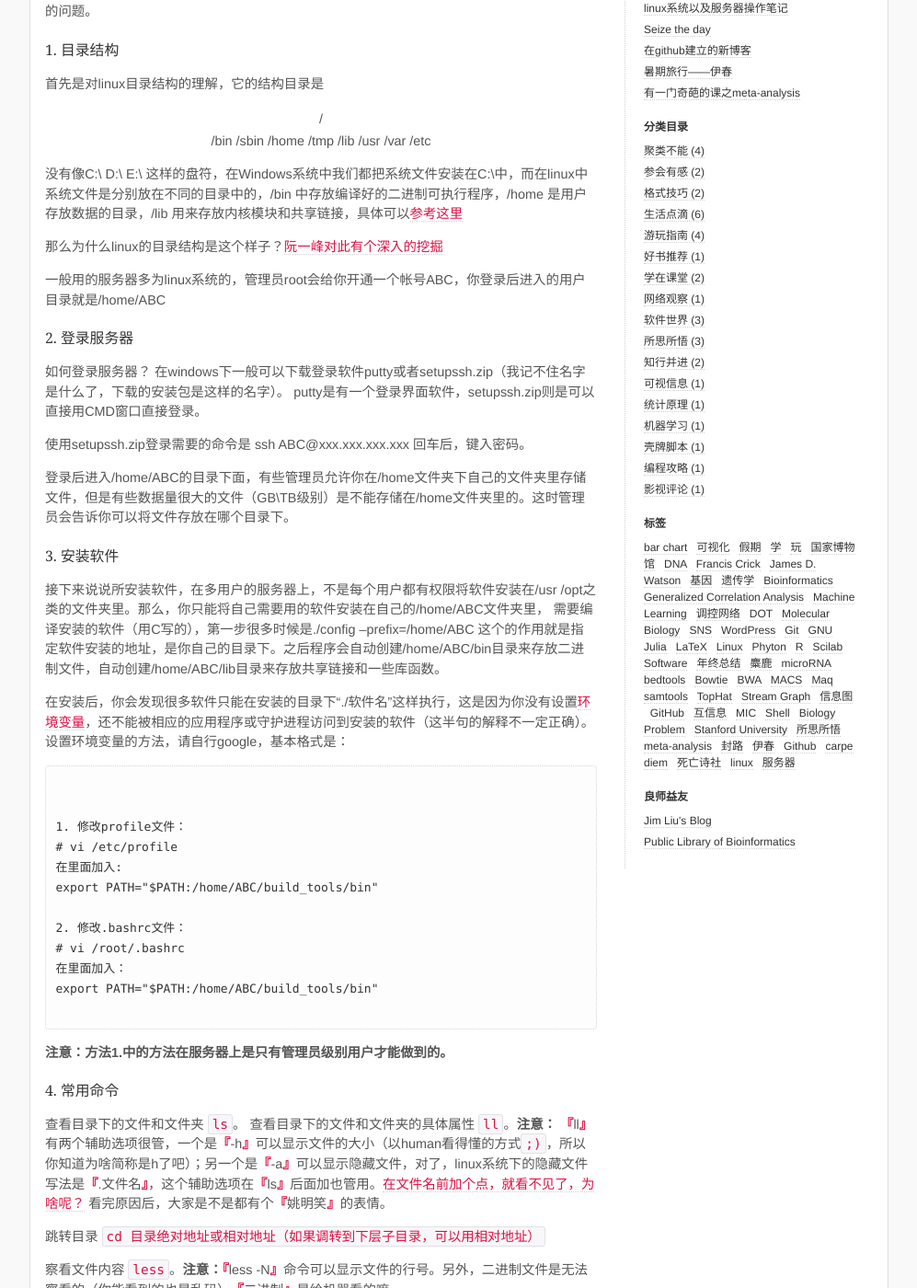
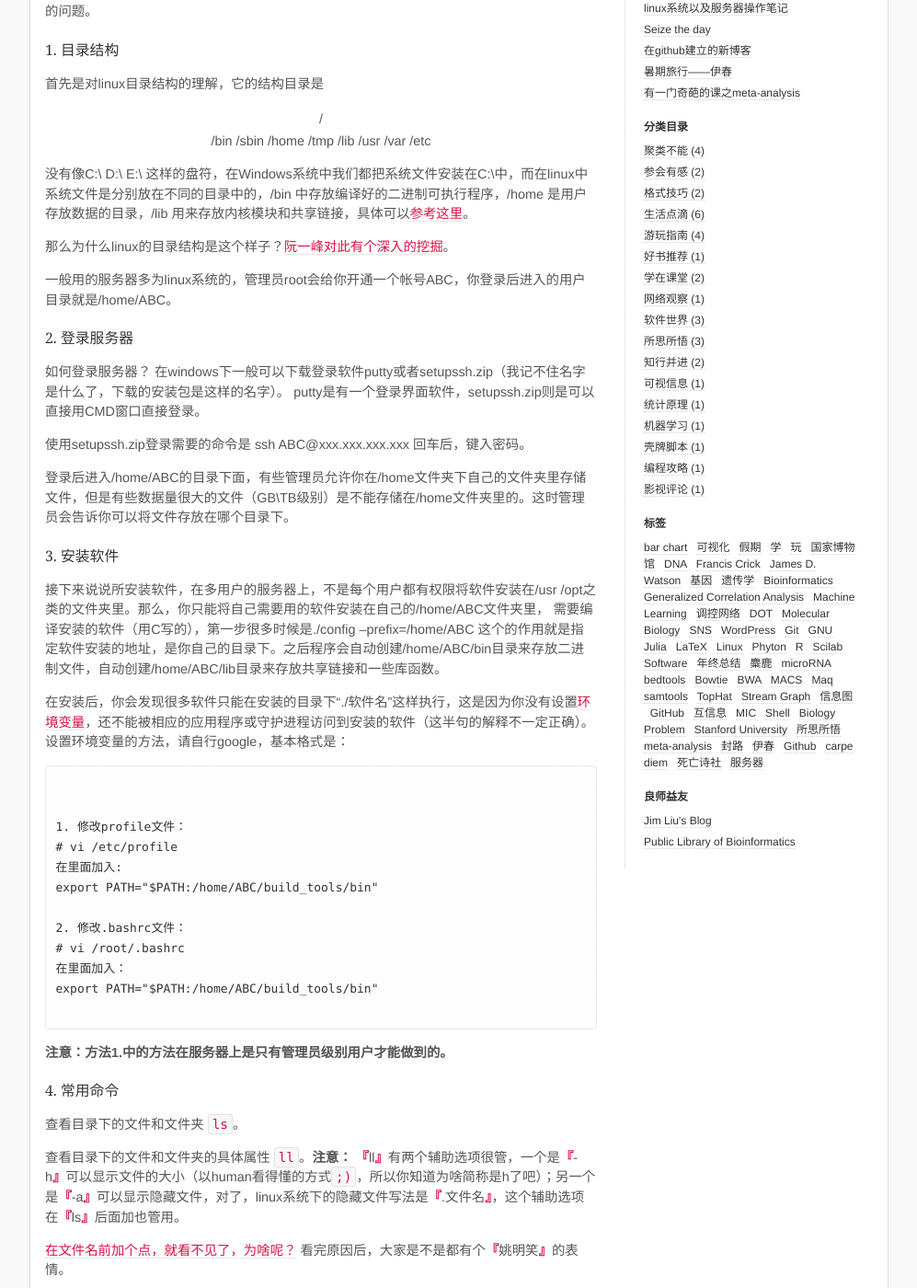
Before and after one commit to yulijia/cn, a Jekyll site: the page built from _posts/2012-12-27-linux-note.md, in a window 1280 px wide and 1400 px high, scrolled down 451 px. Shown: the whole window at 92% size, without its empty margins (141-1138 px from the left). Built offline with Jekyll 4.4.1, drawn with Linux system fonts in a browser that asks for light colours; comment, search, counter and statistics services are not loaded; some of the changed text lies outside the part shown.

Commit message:
change posts

```diff
--- a/_posts/2012-12-27-linux-note.md
+++ b/_posts/2012-12-27-linux-note.md
@@ -5,7 +5,7 @@
 author: Yu
 category: 知行并进
 tags:
-- linux
+- Linux
 - 服务器
 
 ---
@@ -18,11 +18,11 @@
 
 <center>/bin /sbin /home /tmp /lib /usr /var /etc </center>
 
-没有像C:\ D:\ E:\ 这样的盘符，在Windows系统中我们都把系统文件安装在C:\中，而在linux中系统文件是分别放在不同的目录中的，/bin 中存放编译好的二进制可执行程序，/home 是用户存放数据的目录，/lib 用来存放内核模块和共享链接，具体可以[参考这里](http://linux-wiki.cn/wiki/zh-hans/Linux%E7%9B%AE%E5%BD%95%E7%BB%93%E6%9E%84 "linux结构目录")
+没有像C:\ D:\ E:\ 这样的盘符，在Windows系统中我们都把系统文件安装在C:\中，而在linux中系统文件是分别放在不同的目录中的，/bin 中存放编译好的二进制可执行程序，/home 是用户存放数据的目录，/lib 用来存放内核模块和共享链接，具体可以[参考这里](http://linux-wiki.cn/wiki/zh-hans/Linux%E7%9B%AE%E5%BD%95%E7%BB%93%E6%9E%84 "linux结构目录")。
 
-那么为什么linux的目录结构是这个样子？[阮一峰对此有个深入的挖掘](http://www.ruanyifeng.com/blog/2012/02/a_history_of_unix_directory_structure.html "Unix目录结构的来历")
+那么为什么linux的目录结构是这个样子？[阮一峰对此有个深入的挖掘](http://www.ruanyifeng.com/blog/2012/02/a_history_of_unix_directory_structure.html "Unix目录结构的来历")。
 
-一般用的服务器多为linux系统的，管理员root会给你开通一个帐号ABC，你登录后进入的用户目录就是/home/ABC
+一般用的服务器多为linux系统的，管理员root会给你开通一个帐号ABC，你登录后进入的用户目录就是/home/ABC。
 
 ####2. 登录服务器
 
@@ -59,9 +59,12 @@
 ####4. 常用命令
 
 查看目录下的文件和文件夹 <code>ls</code>。
-查看目录下的文件和文件夹的具体属性 <code>ll</code>。**注意：** <q>ll</q>有两个辅助选项很管，一个是<q>-h</q>可以显示文件的大小（以human看得懂的方式<code>;)</code>，所以你知道为啥简称是h了吧）；另一个是<q>-a</q>可以显示隐藏文件，对了，linux系统下的隐藏文件写法是<q>.文件名</q>，这个辅助选项在<q>ls</q>后面加也管用。[在文件名前加个点，就看不见了，为啥呢？](https://plus.google.com/101960720994009339267/posts/R58WgWwN9jp "A lesson in shortcuts") 看完原因后，大家是不是都有个<q>姚明笑</q>的表情。
 
-跳转目录 <code>cd 目录绝对地址或相对地址（如果调转到下层子目录，可以用相对地址）</code>
+查看目录下的文件和文件夹的具体属性 <code>ll</code>。**注意：** <q>ll</q>有两个辅助选项很管，一个是<q>-h</q>可以显示文件的大小（以human看得懂的方式<code>;)</code>，所以你知道为啥简称是h了吧）；另一个是<q>-a</q>可以显示隐藏文件，对了，linux系统下的隐藏文件写法是<q>.文件名</q>，这个辅助选项在<q>ls</q>后面加也管用。
+
+[在文件名前加个点，就看不见了，为啥呢？](https://plus.google.com/101960720994009339267/posts/R58WgWwN9jp "A lesson in shortcuts") 看完原因后，大家是不是都有个<q>姚明笑</q>的表情。
+
+跳转目录 <code>cd</code>目录绝对地址或相对地址（如果调转到下层子目录，可以用相对地址）。
 
 察看文件内容 <code>less</code>。**注意：**<q>less -N</q>命令可以显示文件的行号。另外，二进制文件是无法察看的（你能看到的也是乱码），<q>二进制</q>是给机器看的嘛。
 
```
